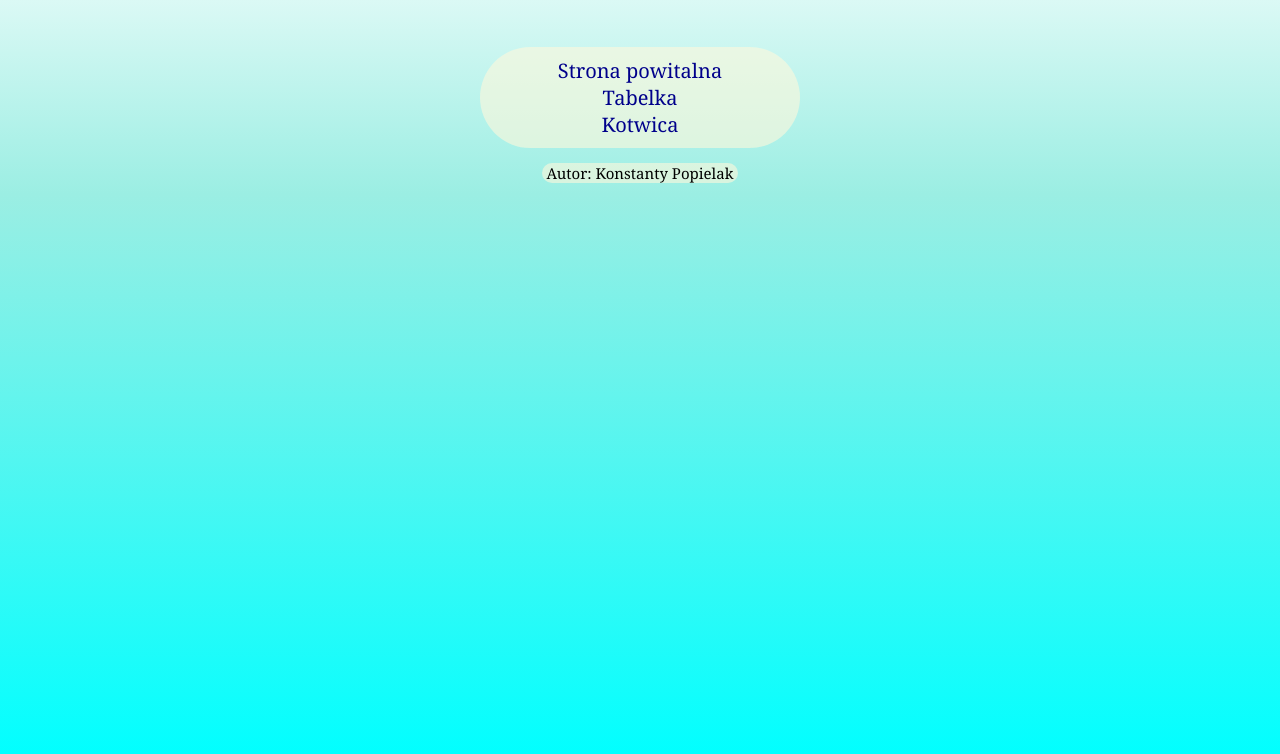
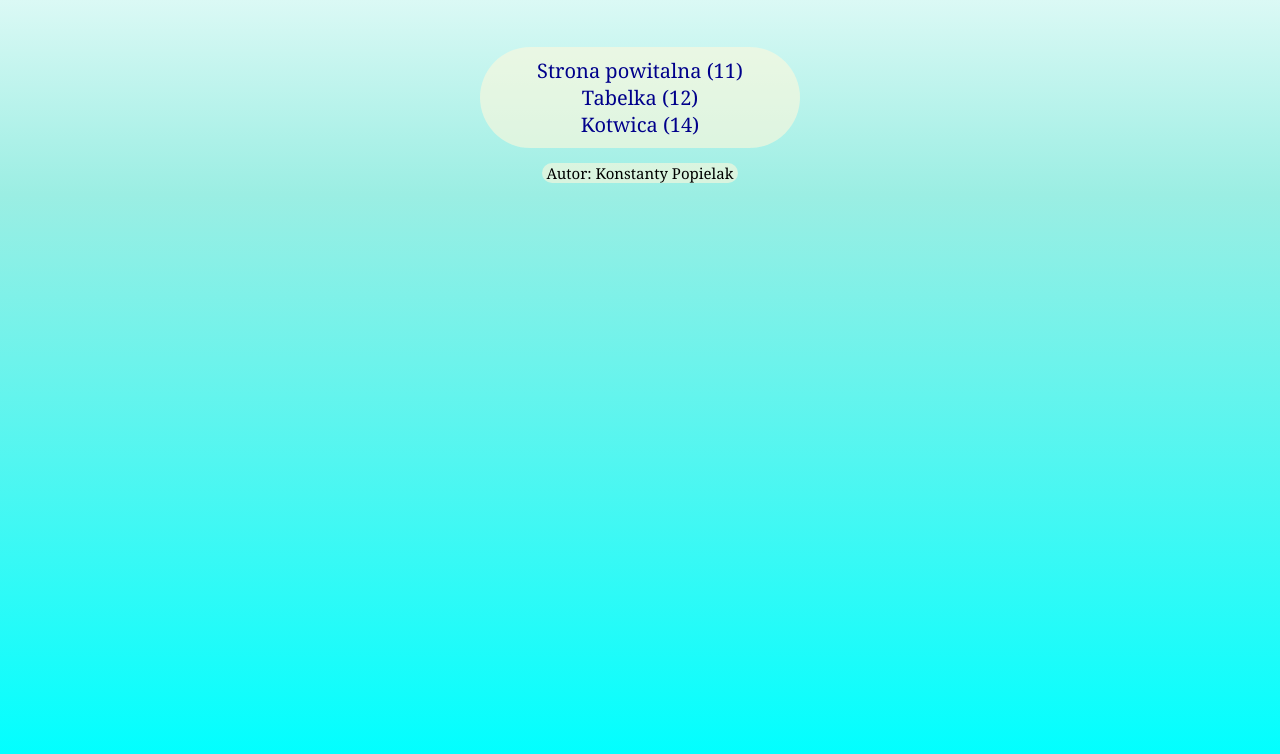
Before and after one commit to KoStixon/strona, a plain HTML site: page index.html in a window 1280 px wide. Shown: the part 110-864 px from the top of the page. Drawn offline with Linux system fonts and the light colour scheme.

Commit message:
Update index.html

```diff
--- a/index.html
+++ b/index.html
@@ -12,17 +12,18 @@
         </header>
         <div id="links">
             <div id="welcoming">
-                <a href="strona_powitalna.html">Strona powitalna</a>
+                <a href="strona_powitalna.html">Strona powitalna (11)</a>
             </div>
             <div id="table">
-                <a href="tabela.html">Tabelka</a>
+                <a href="tabela.html">Tabelka (12)</a>
             </div>
             <div id="anchor">
-                <a href="kotwica.html">Kotwica</a>
+                <a href="kotwica.html">Kotwica (14)</a>
             </div>
         </div>
         <footer id="footer">
             <p>Autor: Konstanty Popielak</p>
         </footer>
     </body>
+
 </html>
```
